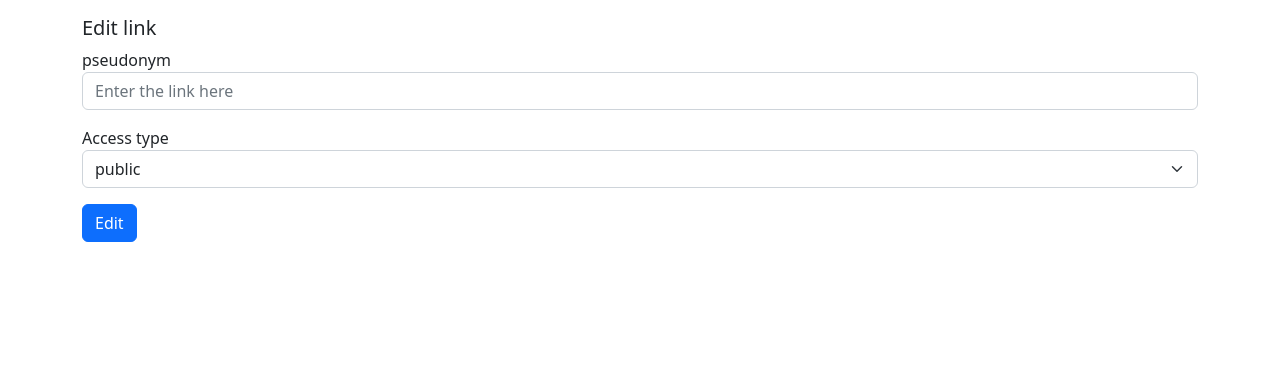
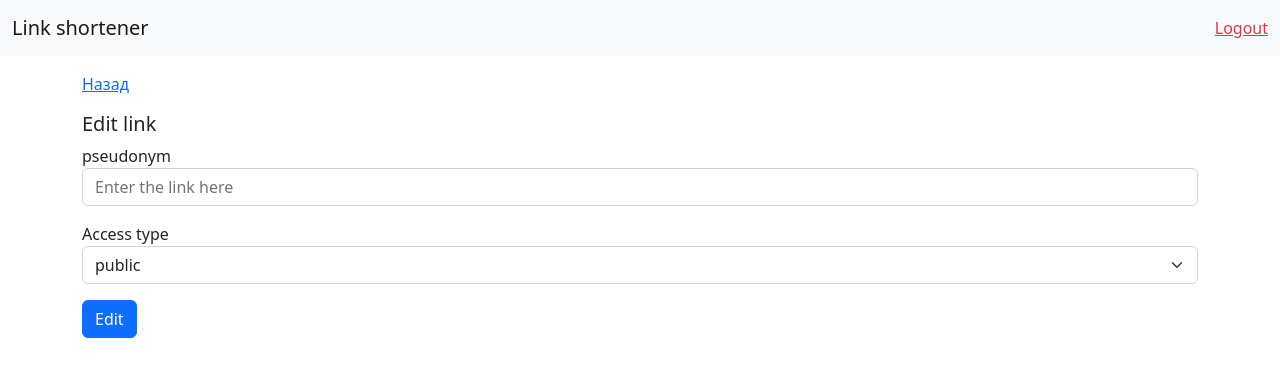
Before and after one commit to dennyaap/link_shortener, a Flask app: page /edit/1 in a window 1280 px wide. Shown: the top 377 px of the page. Run offline with Flask 3, Linux system fonts and the light colour scheme; the visitor is signed in with stand-in values (Sample User, id 1); data that the repository does not hold is empty.

Commit message:
route redirect fixed

```diff
--- a/main_app/templates/edit.html
+++ b/main_app/templates/edit.html
@@ -8,8 +8,22 @@
     <link rel="stylesheet" href="https://cdn.jsdelivr.net/npm/bootstrap@5.2.3/dist/css/bootstrap.min.css" integrity="sha384-rbsA2VBKQhggwzxH7pPCaAqO46MgnOM80zW1RWuH61DGLwZJEdK2Kadq2F9CUG65" crossorigin="anonymous">
 </head>
 <body>
+    <nav class="navbar navbar-expand-lg navbar-light bg-light">
+        <div class="container-fluid">
+          <a class="navbar-brand" href="{{ url_for('main') }}">Link shortener</a>
+            <button class="navbar-toggler" type="button" data-bs-toggle="collapse" data-bs-target="#navbarSupportedContent" aria-controls="navbarSupportedContent" aria-expanded="false" aria-label="Toggle navigation">
+            <span class="navbar-toggler-icon"></span>
+          </button>
+
+            <form class="d-flex">
+                <a href="{{ url_for('logout') }}" class="link link-danger">Logout</a>
+            </form>
+          </div>
+        </div>
+    </nav>
     <div class="container mt-3">
-    <h5>Edit link</h5>
+        <a href="{{ url_for('main') }}" class="link link-primary">Назад</a>
+        <h5 class="mt-3">Edit link</h5>
         <form method="post">
             <div class="form-group">
                 <label for="pseudonym">pseudonym</label>
--- a/main_app/templates/main.html
+++ b/main_app/templates/main.html
@@ -11,7 +11,7 @@
 <body>
     <nav class="navbar navbar-expand-lg navbar-light bg-light">
         <div class="container-fluid">
-          <a class="navbar-brand" href="{{ data['server_url'] }}">Link shortener</a>
+          <a class="navbar-brand" href="{{ url_for('main') }}">Link shortener</a>
             <button class="navbar-toggler" type="button" data-bs-toggle="collapse" data-bs-target="#navbarSupportedContent" aria-controls="navbarSupportedContent" aria-expanded="false" aria-label="Toggle navigation">
             <span class="navbar-toggler-icon"></span>
           </button>
```
Lines whose indentation alone changed are shown as unchanged.
